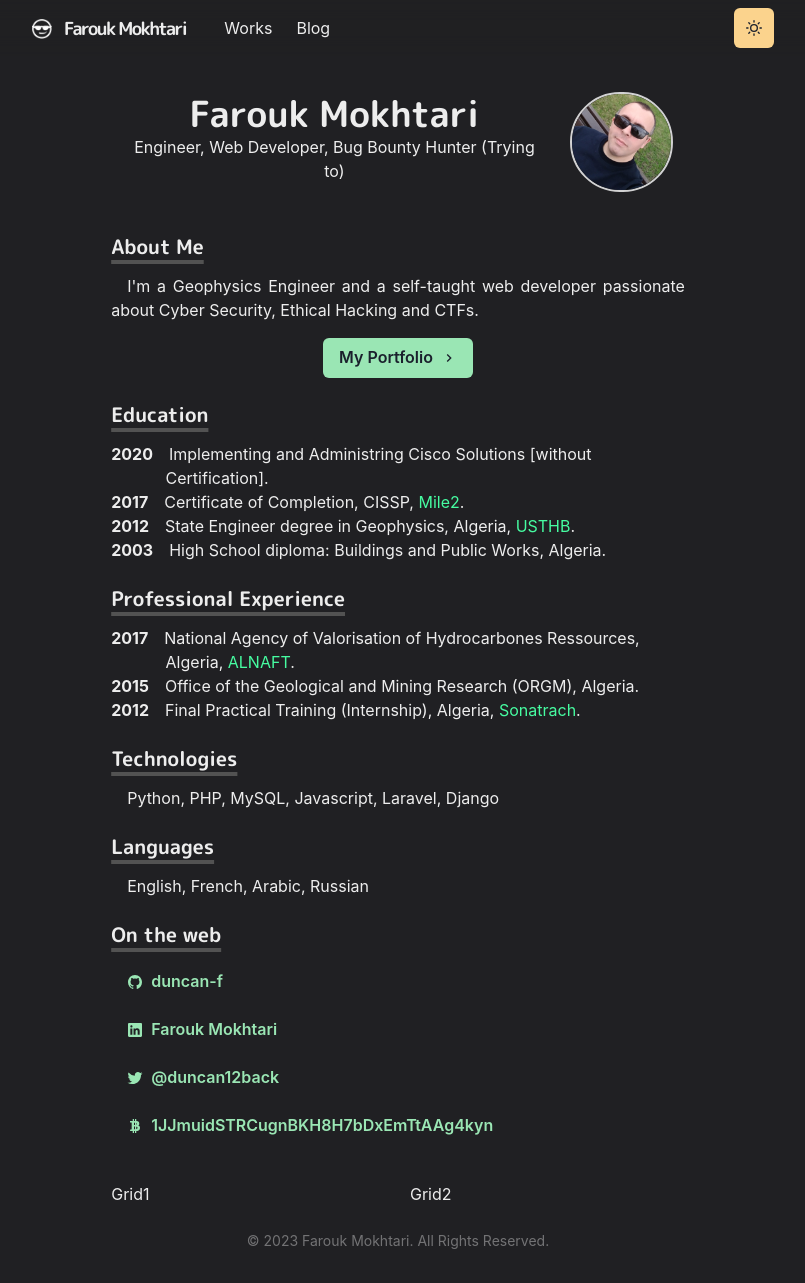
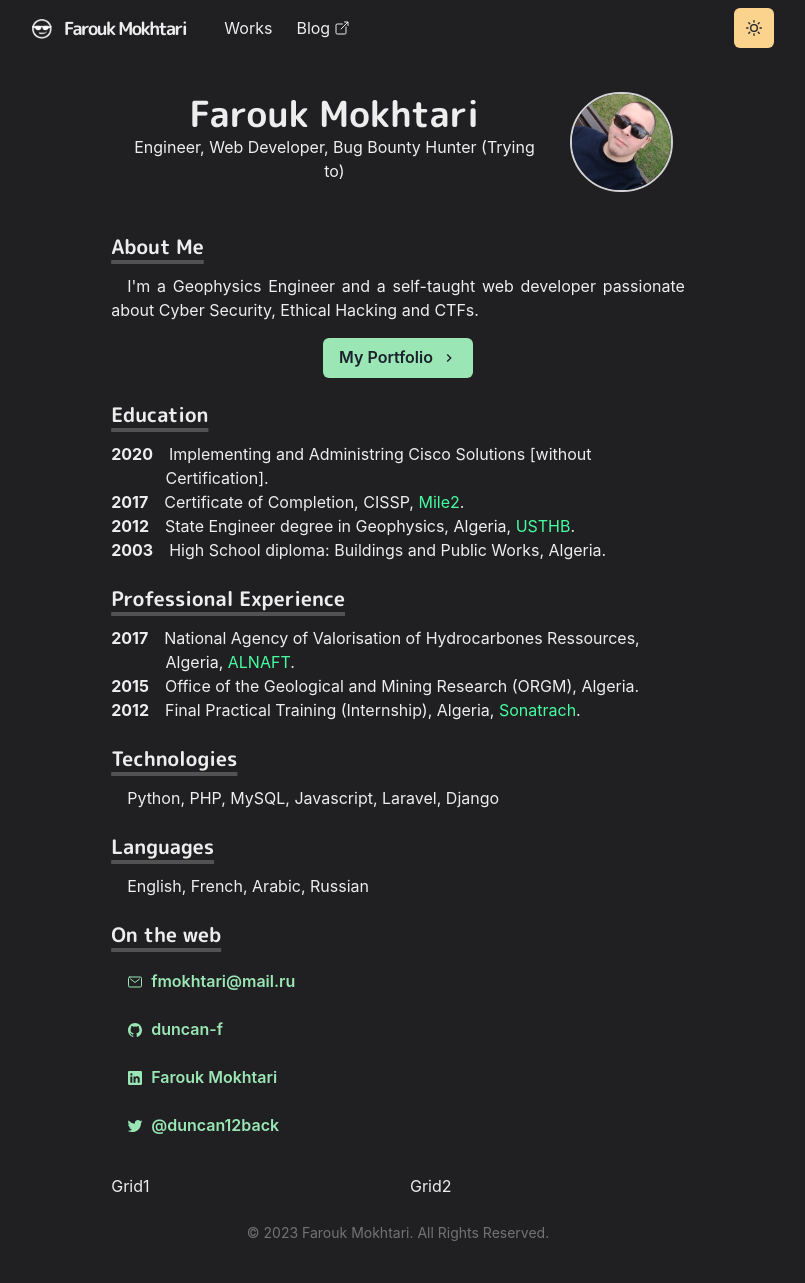
Before and after one commit to duncan-f/portfolio, a Next.js app: page / in a window 1280 px wide. Shown: the whole page, without its empty margins (242-1047 px from the left). Built offline with nearby package versions, Linux system fonts and the light colour scheme.

Commit message:
fix menus in navbar

```diff
--- a/src/components/navbar.js
+++ b/src/components/navbar.js
@@ -15,6 +15,7 @@ import {
   IconButton,
   useColorModeValue
 } from '@chakra-ui/react'
+import { IoOpenOutline } from 'react-icons/io5'
 import { HamburgerIcon } from '@chakra-ui/icons'
 import ThemeToggleButton from './theme-toggle-button'
 
@@ -78,18 +79,32 @@ const Navbar = props => {
           mt={{base: 4, md: 0}}
         >
           <LinkItem href="/works" path={path}>Works</LinkItem>
-          <LinkItem href="https://duncan-f.github.io/" target="_blank" path={path}>Blog</LinkItem>
+          <LinkItem
+            href="https://duncan-f.github.io/"
+            target="_blank"
+            path={path}
+            display="inline-flex"
+            alignItems="center"
+            style={{ gap: 4 }}
+            pl={2}
+          >
+            Blog
+            <IoOpenOutline />
+          </LinkItem>
         </Stack>
         <Box flex={1} align="right">
           <ThemeToggleButton />
 
           <Box ml={2} display={{base: 'inline-block', md: 'none'}}>
-            <Menu isLazy id="navbar-menu">
+            <Menu>
               <MenuButton as={IconButton} icon={<HamburgerIcon />} variant="outline" aria-label="Options" />
               <MenuList>
                 <MenuItem as={MenuLink} href="/">About</MenuItem>
                 <MenuItem as={MenuLink} href="/works">Works</MenuItem>
-                <MenuItem as={Link} href="https://duncan-f.github.io/" target="_blank">Blog</MenuItem>
+                <MenuItem as={Link} href="https://duncan-f.github.io/" target="_blank" pl={2} style={{gap: 4}}>
+                  Blog
+                  <IoOpenOutline />
+                </MenuItem>
               </MenuList>
             </Menu>
           </Box>
--- a/src/pages/index.js
+++ b/src/pages/index.js
@@ -21,7 +21,8 @@ import {
   IoLogoTwitter,
   IoLogoGithub,
   IoLogoBitcoin,
-  IoLogoLinkedin
+  IoLogoLinkedin,
+  IoMailOutline
 } from 'react-icons/io5';
 
 const Home = () => {
@@ -131,7 +132,18 @@ const Home = () => {
 
       <Section delay={0.5}>
         <Heading as="h3" variant="section-title">On the web</Heading>
-        <List>
+        <List mb={5}>
+          <ListItem>
+            <Link href="mailto:fmokhtari@mail.ru">
+              <Button
+                mb={2}
+                variant="ghost"
+                colorScheme="green"
+                leftIcon={<Icon as={IoMailOutline} />}
+              >fmokhtari@mail.ru</Button>
+            </Link>
+          </ListItem>
+
           <ListItem>
             <Link href="https://github.com/duncan-f" target="_blank">
               <Button
@@ -164,15 +176,6 @@ const Home = () => {
               >@duncan12back</Button>
             </Link>
           </ListItem>
-
-          <ListItem>
-              <Button
-                mb={9}
-                variant="ghost"
-                colorScheme="green"
-                leftIcon={<Icon as={IoLogoBitcoin} />}
-              >1JJmuidSTRCugnBKH8H7bDxEmTtAAg4kyn</Button>
-          </ListItem>
         </List>
 
         <SimpleGrid columns={[1, 2, 2]} gap={6}>
```
